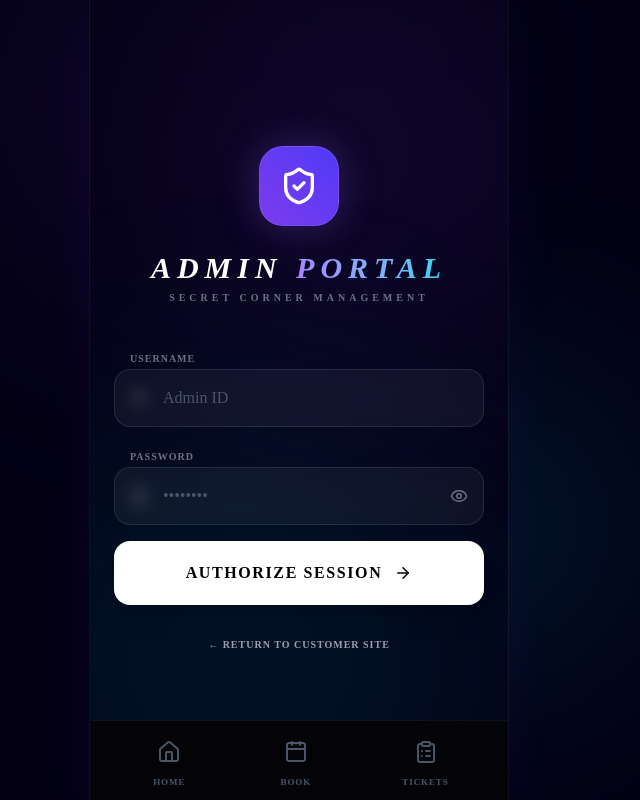
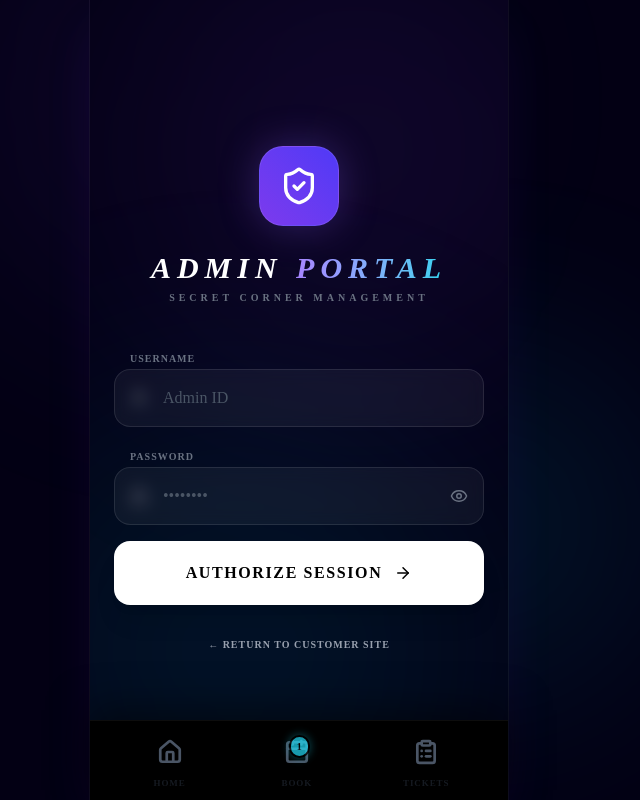
Before and after one commit to danieljayX/secret-corner-booking, a React (Vite) app: page /login in a window 1280 px wide. Shown: the whole page, without its empty margins (341-981 px from the left). Built offline with nearby package versions, Linux system fonts and the light colour scheme.

Commit message:
Restored neon client design and updated navbar colors to match user request

```diff
--- a/src/components/Navbar.jsx
+++ b/src/components/Navbar.jsx
@@ -8,36 +8,35 @@ export default function Navbar() {
   const location = useLocation();
 
   const navItems = [
-    { to: "/", icon: Home, label: "Home" },
-    { to: "/booking", icon: Calendar, label: "Book" },
-    { to: "/tickets", icon: ClipboardList, label: "Tickets", badge: myBookings.length },
+    { to: "/", icon: Home, label: "Home", activeColor: 'text-pink-500' },
+    { to: "/booking", icon: Calendar, label: "Book", badge: 1, activeColor: 'text-cyan-400' },
+    { to: "/tickets", icon: ClipboardList, label: "Tickets", activeColor: 'text-white' },
   ];
 
   return (
-    <nav className="h-20 bg-[#050505]/80 backdrop-blur-xl border-t border-white/5 flex items-center justify-around px-4 relative z-50">
+    <nav className="h-20 bg-black border-t border-white/5 flex items-center justify-around px-4 relative z-50 shadow-[0_-10px_40px_rgba(0,0,0,0.5)]">
       {navItems.map((item) => {
         const Icon = item.icon;
-        const isActive = location.pathname === item.to || (item.to !== '/' && location.pathname.startsWith(item.to));
+        const isExact = location.pathname === item.to;
+        const isActive = isExact || (item.to !== '/' && location.pathname.startsWith(item.to));
 
         return (
           <NavLink
             key={item.to}
             to={item.to}
-            className={({ isActive: linkActive }) =>
-              `flex flex-col items-center justify-center gap-1 transition-all duration-300 relative group ${
-                linkActive || isActive ? 'text-violet-400' : 'text-gray-600 hover:text-gray-400'
-              }`
-            }
+            className="flex flex-col items-center justify-center gap-1 transition-all duration-300 relative group"
           >
-            <div className={`p-2 rounded-xl transition-all duration-300 ${
-              isActive ? 'bg-violet-500/10 shadow-[0_0_20px_rgba(139,92,246,0.15)]' : 'group-hover:bg-white/5'
+            <div className={`p-2 transition-all duration-300 ${
+              isActive ? item.activeColor : 'text-gray-600'
             }`}>
-              <Icon size={24} strokeWidth={isActive ? 2.5 : 2} />
+              <Icon size={26} strokeWidth={2.5} />
             </div>
-            <span className="text-[9px] font-black uppercase tracking-widest">{item.label}</span>
+            <span className={`text-[9px] font-black uppercase tracking-widest ${isActive ? 'opacity-100' : 'opacity-40 text-gray-700'}`}>
+              {item.label}
+            </span>
 
             {item.badge > 0 && (
-              <span className="absolute top-1 right-1 bg-cyan-500 text-[8px] font-black text-black px-1.5 py-0.5 rounded-full min-w-[16px] text-center border-2 border-[#050505]">
+              <span className="absolute top-1 right-2 bg-cyan-400 text-[10px] font-black text-black px-1.5 py-0.5 rounded-full min-w-[18px] text-center border-2 border-black animate-pulse shadow-[0_0_10px_rgba(34,211,238,0.5)]">
                 {item.badge}
               </span>
             )}
--- a/src/context/BookingContext.jsx
+++ b/src/context/BookingContext.jsx
@@ -164,7 +164,47 @@ export function BookingProvider({ children }) {
 
   const [myBookings, setMyBookings] = useState(() => {
     const saved = localStorage.getItem('myBookings');
-    return saved ? JSON.parse(saved) : [];
+    if (saved) return JSON.parse(saved);
+
+    // Default dummy data matching the user's design image
+    return [
+      {
+        id: 1,
+        customerName: 'Juan Dela Cruz',
+        eventName: 'Beach Resort',
+        packageName: 'MOBILE BAR: PREMIUM',
+        packagePrice: 14999,
+        location: 'Beach Resort, Mactan',
+        date: '2024-05-20',
+        time: '14:00',
+        status: 'Confirmed',
+        customerPhone: '09123456789'
+      },
+      {
+        id: 2,
+        customerName: 'Maria Santos',
+        eventName: 'City Hotel',
+        packageName: 'COFFEE BAR: STANDARD',
+        packagePrice: 9999,
+        location: 'City Hotel, Cebu City',
+        date: '2024-05-21',
+        time: '15:00',
+        status: 'Pending',
+        customerPhone: '09223334444'
+      },
+      {
+        id: 3,
+        customerName: 'Robert Garcia',
+        eventName: 'Mountain Cabin',
+        packageName: 'PICA PICA: DELUXE',
+        packagePrice: 11999,
+        location: 'Mountain Cabin, Busay',
+        date: '2024-05-18',
+        time: '11:00',
+        status: 'Declined',
+        customerPhone: '09445556666'
+      }
+    ];
   });
 
   useEffect(() => {
--- a/src/pages/Home.jsx
+++ b/src/pages/Home.jsx
@@ -1,146 +1,167 @@
 import { useState, useContext } from 'react';
 import { useNavigate } from 'react-router-dom';
 import { BookingContext } from '../context/BookingContext';
-import { Martini, Coffee, UtensilsCrossed, ChevronRight, Sparkles, Search } from 'lucide-react';
+import { Martini, Coffee, UtensilsCrossed, ChevronRight, Sparkles, Search, Sun } from 'lucide-react';
 
 export default function Home() {
   const navigate = useNavigate();
   const { packages } = useContext(BookingContext);
-  const [searchQuery, setSearchQuery] = useState('');
   const [selectedCategory, setSelectedCategory] = useState(null);
 
   const categories = [
     {
       id: 'mobile_bar',
-      title: 'Mobile Bar',
+      title: 'MOBILE BAR',
+      subtitle: 'Cocktails & Mocktails',
       icon: Martini,
-      desc: 'Neon Cocktails & Party Vibes',
-      color: 'text-violet-400',
-      glow: 'shadow-violet-500/20',
-      bg: 'bg-violet-500/10',
-      border: 'border-violet-500/20'
+      iconColor: 'text-cyan-400',
+      iconBg: 'bg-cyan-950/50',
+      bgImage: 'https://images.unsplash.com/photo-1514362545857-3bc16c4c7d1b?auto=format&fit=crop&q=80&w=800'
     },
     {
       id: 'coffee_bar',
-      title: 'Coffee Bar',
+      title: 'COFFEE BAR',
+      subtitle: 'Premium Brews',
       icon: Coffee,
-      desc: 'Future Brews & Tech Cafe',
-      color: 'text-cyan-400',
-      glow: 'shadow-cyan-500/20',
-      bg: 'bg-cyan-500/10',
-      border: 'border-cyan-500/20'
+      iconColor: 'text-orange-400',
+      iconBg: 'bg-orange-950/50',
+      bgImage: 'https://images.unsplash.com/photo-1501339847302-ac426a4a7cbb?auto=format&fit=crop&q=80&w=800'
     },
     {
       id: 'pica_pica',
-      title: 'Pica Pica',
+      title: 'PICA PICA',
+      subtitle: 'Night Bites',
       icon: UtensilsCrossed,
-      desc: 'Night Bites & Party Platters',
-      color: 'text-rose-400',
-      glow: 'shadow-rose-500/20',
-      bg: 'bg-rose-500/10',
-      border: 'border-rose-500/20'
+      iconColor: 'text-rose-400',
+      iconBg: 'bg-rose-950/50',
+      bgImage: 'https://images.unsplash.com/photo-1541529086526-db283c563270?auto=format&fit=crop&q=80&w=800'
     },
   ];
 
   const getActivePackages = () => {
-    return packages.filter(pkg => {
-      const matchesCategory = !selectedCategory || pkg.category === selectedCategory;
-      const matchesSearch = pkg.name.toLowerCase().includes(searchQuery.toLowerCase()) ||
-                           pkg.features.some(f => f.toLowerCase().includes(searchQuery.toLowerCase()));
-      return matchesCategory && matchesSearch;
-    });
+    return packages.filter(pkg => !selectedCategory || pkg.category === selectedCategory);
   };
 
   return (
-    <div className="flex flex-col min-h-full bg-transparent pb-12">
-      {/* Hero Section */}
-      <div className="px-8 pt-16 pb-6 flex flex-col items-center text-center">
-        <div className="w-16 h-16 bg-white/5 rounded-2xl flex items-center justify-center mb-6 border border-white/10 shadow-2xl relative group">
-          <div className="absolute inset-0 bg-violet-500/20 blur-xl rounded-full group-hover:bg-violet-500/40 transition-all"></div>
-          <Sparkles size={32} className="text-violet-400 relative z-10" />
-        </div>
-        <h1 className="text-4xl font-black text-white tracking-[0.1em] uppercase italic leading-none mb-2">
-          Secret <span className="text-transparent bg-clip-text bg-gradient-to-r from-violet-400 to-cyan-400">Corner</span>
-        </h1>
-        <p className="text-[10px] font-bold text-gray-500 uppercase tracking-[0.4em] mb-6">Electric Event Experiences</p>
+    <div className="flex flex-col min-h-screen bg-[#030014] text-white pb-24 font-['Inter',sans-serif]">
 
-        {/* Search Bar */}
-        <div className="w-full max-w-sm relative group">
-          <input
-            type="text"
-            placeholder="Search packages..."
-            value={searchQuery}
-            onChange={(e) => setSearchQuery(e.target.value)}
-            className="w-full bg-white/5 border border-white/10 rounded-2xl py-4 pl-12 pr-4 text-xs font-bold text-white placeholder-gray-600 focus:outline-none focus:ring-2 focus:ring-violet-500/50 transition-all"
-          />
-          <Search size={16} className="absolute left-4 top-1/2 -translate-y-1/2 text-gray-600 group-focus-within:text-violet-400 transition-colors" />
+      {!selectedCategory ? (
+        <div className="animate-in fade-in duration-700">
+          {/* Header Section */}
+          <div className="px-8 pt-12 pb-10 flex flex-col items-center">
+            {/* Top Right Toggle Placeholder */}
+            <div className="absolute top-8 right-8">
+               <div className="w-10 h-10 rounded-full bg-white/5 border border-white/10 flex items-center justify-center text-gray-400">
+                 <Sun size={20} />
                </div>
             </div>
 
-      {!selectedCategory ? (
-        /* Category Selection */
-        <div className="px-6 space-y-4">
-          <p className="text-[10px] font-black text-gray-600 uppercase tracking-[0.2em] text-center mb-6">Select Your Vibe</p>
+            {/* Logo Martini Circle */}
+            <div className="w-20 h-20 bg-black rounded-full flex items-center justify-center mb-6 shadow-[0_0_40px_rgba(236,72,153,0.3)] border border-white/5">
+              <Martini size={36} className="text-pink-500" strokeWidth={1.5} />
+            </div>
 
+            {/* Secret Corner Text */}
+            <h1 className="text-[42px] font-black tracking-wider leading-none text-center">
+              SECRET<br />
+              <span className="text-white/90">CORNER</span>
+            </h1>
+
+            {/* Events with Lines */}
+            <div className="flex items-center gap-4 mt-2">
+              <div className="w-8 h-[1px] bg-gradient-to-r from-transparent to-pink-500"></div>
+              <span className="text-[12px] font-black text-pink-500 tracking-[0.4em] uppercase">Events</span>
+              <div className="w-8 h-[1px] bg-gradient-to-l from-transparent to-pink-500"></div>
+            </div>
+
+            {/* Capsule Button */}
+            <div className="mt-10 px-6 py-3 bg-[#1a1a1a] border border-white/10 rounded-full flex items-center gap-3 shadow-lg">
+               <Sparkles size={16} className="text-yellow-500" />
+               <span className="text-[12px] font-bold text-white/80">Your Event. Our Perfect Setup.</span>
+            </div>
+          </div>
+
+          {/* Services Section */}
+          <div className="px-6 space-y-6">
+            <h2 className="text-xl font-black text-white ml-2 tracking-tight">Our Services</h2>
+
+            <div className="space-y-4">
               {categories.map((cat) => (
                 <button
                   key={cat.id}
                   onClick={() => setSelectedCategory(cat.id)}
-              className={`w-full group relative overflow-hidden bg-white/5 border ${cat.border} rounded-[2rem] p-6 text-left transition-all duration-300 hover:scale-[1.02] active:scale-95 ${cat.glow} hover:bg-white/10`}
+                  className="w-full group relative overflow-hidden rounded-[2.5rem] bg-black border border-white/5 h-44 transition-all duration-500 hover:scale-[1.02] active:scale-95 shadow-2xl"
                 >
-              <div className="flex items-center gap-6 relative z-10">
-                <div className={`w-14 h-14 rounded-2xl ${cat.bg} flex items-center justify-center ${cat.color} border border-white/5`}>
+                  {/* Background Image with Overlay */}
+                  <div className="absolute inset-0">
+                    <img src={cat.bgImage} className="w-full h-full object-cover opacity-40 group-hover:opacity-50 transition-opacity" alt={cat.title} />
+                    <div className="absolute inset-0 bg-gradient-to-t from-black via-black/40 to-transparent"></div>
+                    {/* Neon Circle Effect */}
+                    <div className="absolute inset-0 flex items-center justify-center opacity-30">
+                       <div className={`w-32 h-32 rounded-full border-2 ${cat.iconColor.replace('text', 'border')} blur-sm`}></div>
+                    </div>
+                  </div>
+
+                  {/* Content */}
+                  <div className="absolute inset-0 p-8 flex items-center gap-6">
+                    <div className={`w-14 h-14 rounded-2xl ${cat.iconBg} flex items-center justify-center ${cat.iconColor} border border-white/10 shadow-lg`}>
                       <cat.icon size={28} />
                     </div>
-                <div>
-                  <h3 className={`text-lg font-black text-white uppercase tracking-wider italic`}>{cat.title}</h3>
-                  <p className="text-xs text-gray-500 font-medium">{cat.desc}</p>
+                    <div className="text-left">
+                      <h3 className="text-2xl font-black text-white uppercase tracking-[0.05em] leading-none mb-1.5 italic">{cat.title}</h3>
+                      <p className="text-[13px] text-white/60 font-semibold">{cat.subtitle}</p>
                     </div>
-                <div className="ml-auto text-gray-700 group-hover:text-white transition-colors">
+                    <div className="ml-auto w-10 h-10 rounded-full bg-white/10 border border-white/20 flex items-center justify-center text-white/80 group-hover:bg-white/20 transition-all">
                       <ChevronRight size={20} />
                     </div>
                   </div>
                 </button>
               ))}
             </div>
+          </div>
+        </div>
       ) : (
-        /* Package Listing */
-        <div className="px-5 animate-in fade-in slide-in-from-right-4 duration-300">
+        /* Package Listing View */
+        <div className="px-6 pt-12 animate-in slide-in-from-right duration-500">
            <button
             onClick={() => setSelectedCategory(null)}
             className="mb-8 flex items-center gap-3 text-gray-500 hover:text-white transition-colors group"
           >
-            <div className="w-9 h-9 rounded-full bg-white/5 border border-white/10 flex items-center justify-center group-hover:bg-white/10 transition-all">
-              <ChevronRight size={18} className="rotate-180" />
+            <div className="w-10 h-10 rounded-full bg-white/5 border border-white/10 flex items-center justify-center group-hover:bg-white/10 transition-all">
+              <ChevronRight size={20} className="rotate-180" />
             </div>
-            <span className="text-[10px] font-black uppercase tracking-widest">Back to Services</span>
+            <span className="text-[11px] font-black uppercase tracking-widest">Back to Services</span>
           </button>
 
-          <div className="space-y-5">
+          <h2 className="text-2xl font-black text-white uppercase italic tracking-widest mb-8 px-2">
+            {categories.find(c => c.id === selectedCategory)?.title} Packages
+          </h2>
+
+          <div className="grid grid-cols-1 gap-6">
             {getActivePackages().map((pkg) => (
               <div
                 key={pkg.id}
                 onClick={() => navigate(`/package/${pkg.id}`)}
-                className={`group relative bg-white/5 border border-white/5 rounded-[2.5rem] p-8 transition-all duration-300 hover:bg-white/10 hover:border-white/10 cursor-pointer`}
+                className={`group relative bg-[#0a0a0f] border border-white/5 rounded-[3rem] p-10 transition-all duration-300 hover:bg-white/5 cursor-pointer shadow-2xl overflow-hidden`}
               >
-                <div className={`absolute -right-10 -top-10 w-40 h-40 ${pkg.bgClass} blur-[60px] opacity-40 group-hover:opacity-60 transition-opacity`}></div>
+                <div className={`absolute -right-20 -top-20 w-60 h-60 ${pkg.bgClass} blur-[100px] opacity-20`}></div>
 
                 <div className="relative z-10">
-                  <div className="flex justify-between items-start mb-6">
+                  <div className="flex justify-between items-start mb-8">
                     <div>
-                      <h3 className={`text-2xl font-black ${pkg.colorClass} uppercase italic tracking-widest`}>{pkg.name}</h3>
-                      <p className="text-2xl font-black text-white mt-1">₱{pkg.price.toLocaleString()}</p>
+                      <h3 className={`text-2xl font-black ${pkg.colorClass} uppercase italic tracking-widest leading-none mb-2`}>{pkg.name}</h3>
+                      <p className="text-3xl font-black text-white tracking-tight">₱{pkg.price.toLocaleString()}</p>
                     </div>
-                    <div className="w-12 h-12 rounded-2xl bg-white/5 border border-white/10 flex items-center justify-center text-gray-500 group-hover:text-white group-hover:bg-white/10 transition-all">
-                      <ChevronRight size={20} />
+                    <div className="w-14 h-14 rounded-[1.5rem] bg-white/5 border border-white/10 flex items-center justify-center text-gray-400 group-hover:text-white group-hover:bg-white/10 transition-all">
+                      <ChevronRight size={24} />
                     </div>
                   </div>
 
-                  <div className="space-y-3 pt-6 border-t border-white/5">
+                  <div className="space-y-4 pt-8 border-t border-white/5">
                     {pkg.features.map((feature, idx) => (
                       <div key={idx} className="flex items-center gap-4">
-                        <div className={`w-1.5 h-1.5 rounded-full ${pkg.bgClass.replace('/10', '')} shadow-[0_0_8px_currentColor] shrink-0`}></div>
-                        <span className="text-[11px] font-bold text-gray-400 uppercase tracking-widest">{feature}</span>
+                        <div className={`w-2 h-2 rounded-full ${pkg.bgClass.replace('/10', '')} shadow-[0_0_10px_currentColor]`}></div>
+                        <span className="text-[12px] font-bold text-gray-400 uppercase tracking-widest">{feature}</span>
                       </div>
                     ))}
                   </div>
```
Lines whose indentation alone changed are shown as unchanged.
